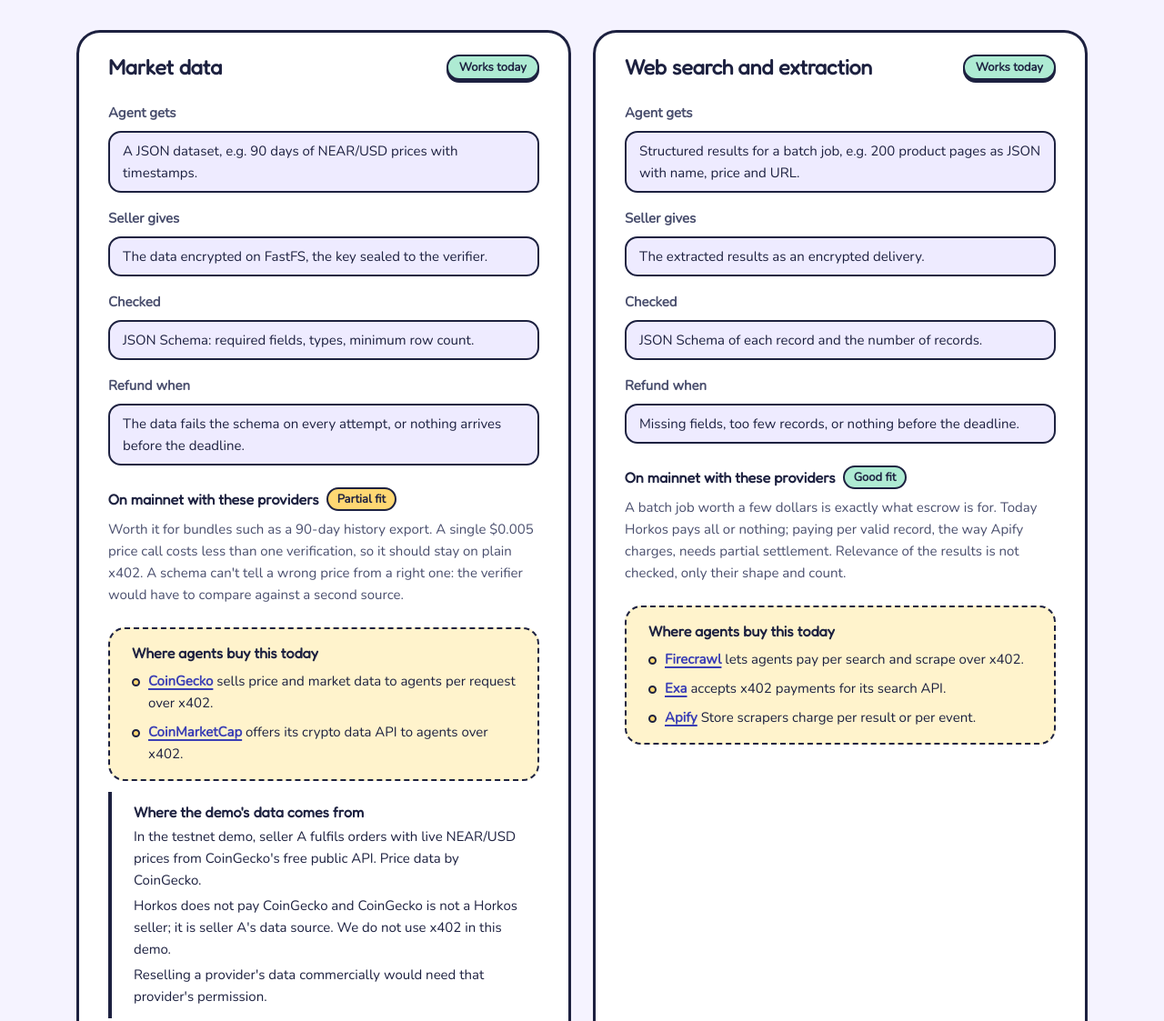
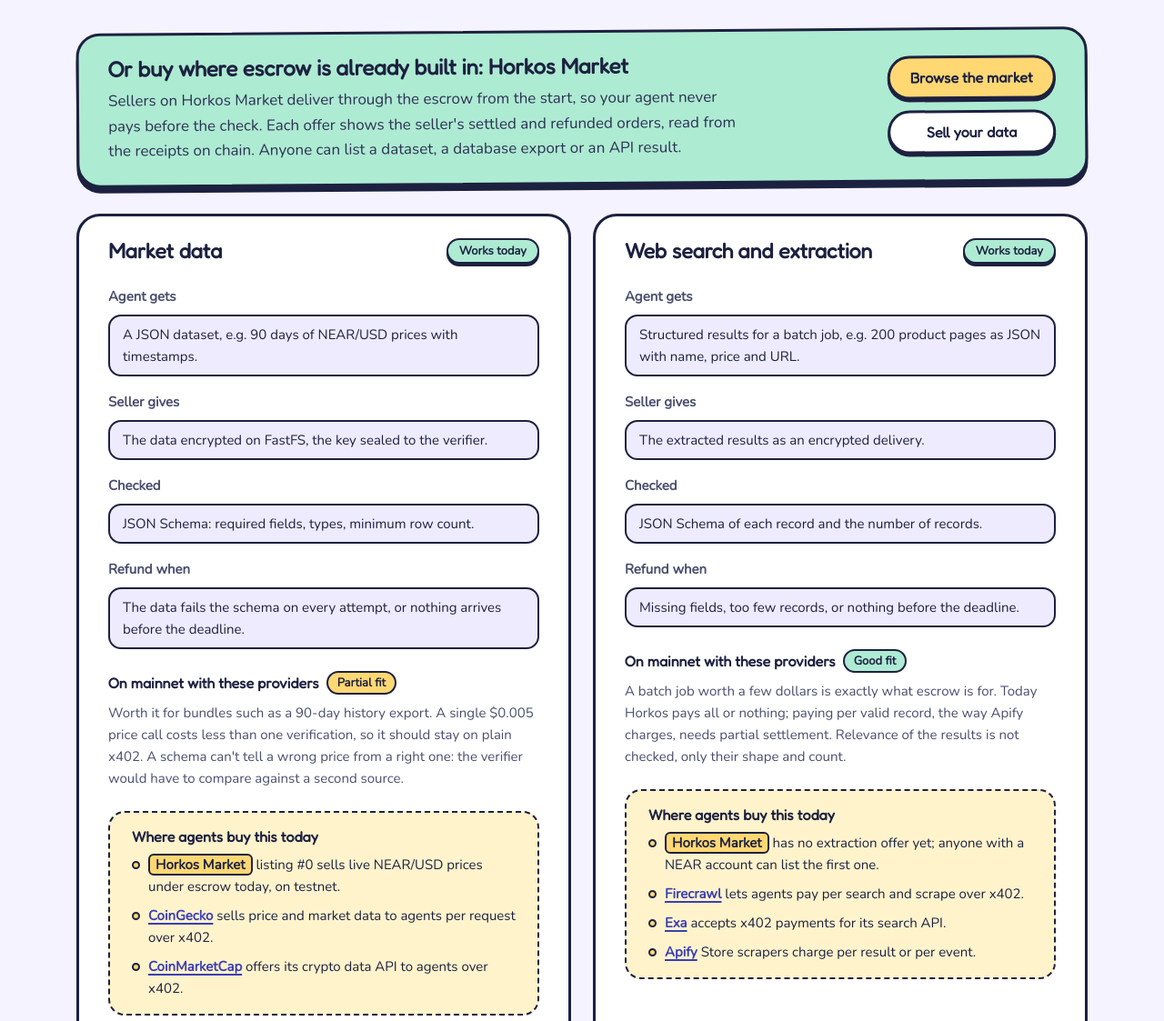
Before and after one commit to iusserhat/horkos, a website built with Vite: page web/index.html in a window 1280 px wide. Shown: the part 5540-6663 px from the top of the page at 91% size. Built offline with nearby package versions, Linux system fonts and the light colour scheme; no server answers.

Commit message:
Web: Horkos Market card in the use cases
Co-Authored-By: Claude Opus 5.5 <noreply@anthropic.com>

```diff
--- a/web/src/sections/usecases.ts
+++ b/web/src/sections/usecases.ts
@@ -31,6 +31,7 @@ const CASES: UseCase[] = [
     checked: "JSON Schema: required fields, types, minimum row count.",
     refund: "The data fails the schema on every attempt, or nothing arrives before the deadline.",
     examples: [
+      { name: "Horkos Market", what: "listing #0 sells live NEAR/USD prices under escrow today, on testnet", url: "./market.html#offers" },
       { name: "CoinGecko", what: "sells price and market data to agents per request over x402", url: "https://www.coingecko.com/en/api/x402" },
       { name: "CoinMarketCap", what: "offers its crypto data API to agents over x402", url: "https://coinmarketcap.com/api/x402/" },
     ],
@@ -52,6 +53,7 @@ const CASES: UseCase[] = [
     checked: "JSON Schema of each record and the number of records.",
     refund: "Missing fields, too few records, or nothing before the deadline.",
     examples: [
+      { name: "Horkos Market", what: "has no extraction offer yet; anyone with a NEAR account can list the first one", url: "./market.html#sell" },
       { name: "Firecrawl", what: "lets agents pay per search and scrape over x402", url: "https://www.coinbase.com/developer-platform/discover/case-studies/firecrawl" },
       { name: "Exa", what: "accepts x402 payments for its search API", url: "https://exa.ai/docs/reference/x402-guide" },
       { name: "Apify", what: "Store scrapers charge per result or per event", url: "https://docs.apify.com/platform/actors/publishing/monetize" },
@@ -69,6 +71,7 @@ const CASES: UseCase[] = [
     checked: "Shape only: the schema of the output. Hidden control samples are planned.",
     refund: "Wrong shape, missing fields, or no delivery by the deadline.",
     examples: [
+      { name: "Horkos Market", what: "takes listings from other agents too: a seller can be an agent running the seller SDK", url: "./market.html#sell" },
       { name: "Olas Mech Marketplace", what: "agents hire other agents and pay per request on chain", url: "https://olas.network/mech-marketplace" },
     ],
     mainnet: {
@@ -108,6 +111,17 @@ export function useCases() {
         "Agents already pay for data and work. Over x402 the money leaves before anything is checked, which is fine for a one-cent call. For purchases worth checking, Horkos is the escrow step in between.",
       ),
       h(
+        "aside",
+        { class: "uc-market panel", "aria-labelledby": "uc-market-title" },
+        h(
+          "div",
+          {},
+          h("h3", { id: "uc-market-title" }, "Or buy where escrow is already built in: Horkos Market"),
+          h("p", {}, "Sellers on Horkos Market deliver through the escrow from the start, so your agent never pays before the check. Each offer shows the seller's settled and refunded orders, read from the receipts on chain. Anyone can list a dataset, a database export or an API result."),
+        ),
+        h("div", { class: "uc-market-btns" }, h("a", { class: "btn btn-gold", href: "./market.html#offers" }, "Browse the market"), h("a", { class: "btn", href: "./market.html#sell" }, "Sell your data")),
+      ),
+      h(
         "div",
         { class: "uses" },
         ...CASES.map((c) =>
@@ -136,7 +150,7 @@ export function useCases() {
               h(
                 "ul",
                 {},
-                ...c.examples.map((e) => h("li", {}, h("a", { href: e.url, rel: "noopener", target: "_blank" }, e.name), " ", e.what, ".")),
+                ...c.examples.map((e) => h("li", {}, h("a", e.url.startsWith("./") ? { href: e.url, class: "own" } : { href: e.url, rel: "noopener", target: "_blank" }, e.name), " ", e.what, ".")),
               ),
             ),
             c.demoSource ? h("div", { class: "use-src" }, h("p", { class: "use-ex-title" }, "Where the demo's data comes from"), ...c.demoSource.map((t) => h("p", {}, t))) : null,
--- a/web/src/styles/home.css
+++ b/web/src/styles/home.css
@@ -1057,3 +1057,46 @@
   .motto span { white-space: normal; }
 }
 .motto + .lead { margin-top: var(--s6); }
+
+/* Horkos Market callout inside the use cases */
+.uc-market {
+  margin-top: var(--s7);
+  margin-bottom: var(--s6);
+  padding: var(--s5) var(--s6);
+  background: var(--mint);
+  color: #1d2140;
+  display: grid;
+  grid-template-columns: minmax(0, 1fr) auto;
+  gap: var(--s5);
+  align-items: center;
+  transform: rotate(-0.4deg);
+}
+.uc-market h3 {
+  font-size: 1.5rem;
+}
+.uc-market p {
+  margin-top: var(--s2);
+  color: #2c3152;
+}
+.uc-market-btns {
+  display: grid;
+  gap: var(--s3);
+}
+.uc-market .btn:not(.btn-gold) {
+  background: #ffffff;
+  color: #1d2140;
+}
+.page-home .band > .wrap.stack > .uc-market + .uses {
+  margin-top: 0;
+}
+.use-ex a.own {
+  background: var(--gold);
+  color: #1d2140;
+  padding: 0 6px;
+  border-radius: 6px;
+  text-decoration: none;
+  border: 2px solid var(--ink);
+}
+@media (max-width: 768px) {
+  .uc-market { grid-template-columns: 1fr; transform: none; }
+}
```
